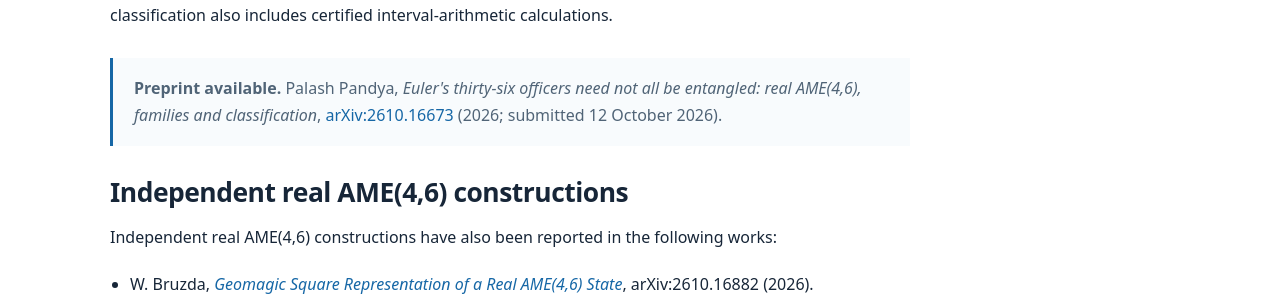
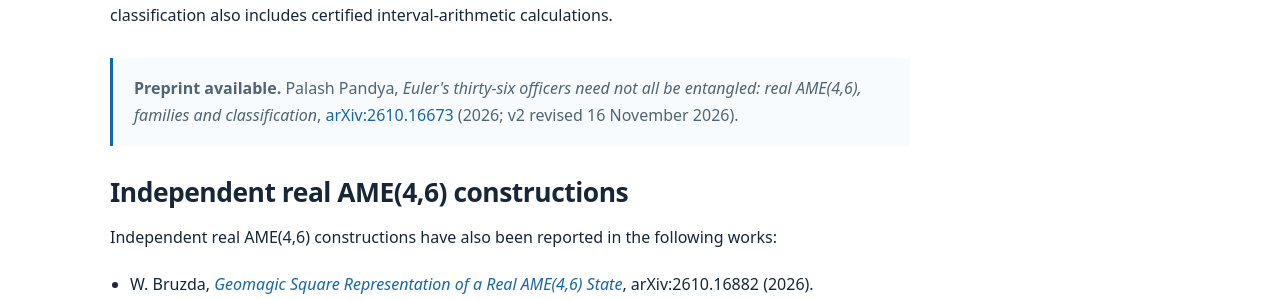
Before and after one commit to palashpandya/palashpandya.github.io, a Jekyll site: the page built from research/ame/real-ame46.md, in a window 1280 px wide and 900 px high, scrolled down 2010 px. Shown: the part 255-554 px from the top of the window. Built offline with Jekyll 4.4.1, drawn with Linux system fonts in a browser that asks for light colours; some of the changed text lies outside the part shown.

Commit message:
Update research/ame/real-ame46.md for November 2026 arXiv preprints

```diff
--- a/research/ame/real-ame46.md
+++ b/research/ame/real-ame46.md
@@ -47,7 +47,7 @@ permalink: /research/ame/real-ame46/
 
 <p>The <a href="https://github.com/palashpandya/real-ame46/blob/main/README.md">updated technical report</a>, <a href="https://github.com/palashpandya/real-ame46/blob/main/paper/main.tex">manuscript source</a>, <a href="https://github.com/palashpandya/real-ame46/tree/main/results">verification results</a>, and <a href="https://github.com/palashpandya/real-ame46/tree/v1.0">version 1.0 of the companion code and data</a> are available on GitHub. Exact arithmetic establishes the state and the family relations; the classification also includes certified interval-arithmetic calculations.</p>
 
-<div class="notice"><strong>Preprint available.</strong> Palash Pandya, <em>Euler's thirty-six officers need not all be entangled: real AME(4,6), families and classification</em>, <a href="https://arxiv.org/abs/2610.16673">arXiv:2610.16673</a> (2026; submitted 12 October 2026).</div>
+<div class="notice"><strong>Preprint available.</strong> Palash Pandya, <em>Euler's thirty-six officers need not all be entangled: real AME(4,6), families and classification</em>, <a href="https://arxiv.org/abs/2610.16673">arXiv:2610.16673</a> (2026; v2 revised 16 November 2026).</div>
 
 <h2>Independent real AME(4,6) constructions</h2>
 <p>Independent real AME(4,6) constructions have also been reported in the following works:</p>
```
Also changed, not shown: other parts of research/ame/real-ame46.md (+1 -1 lines).
